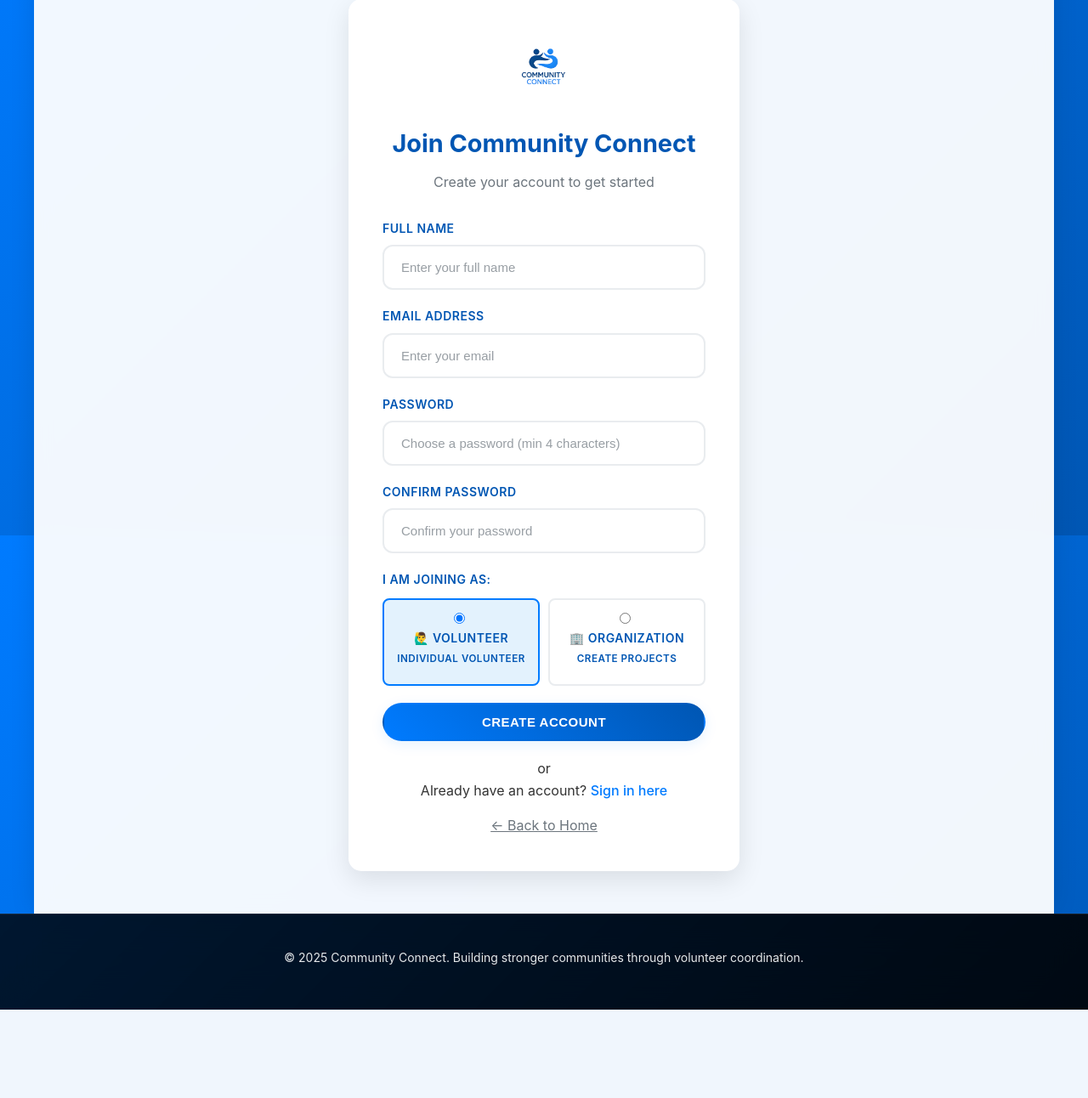
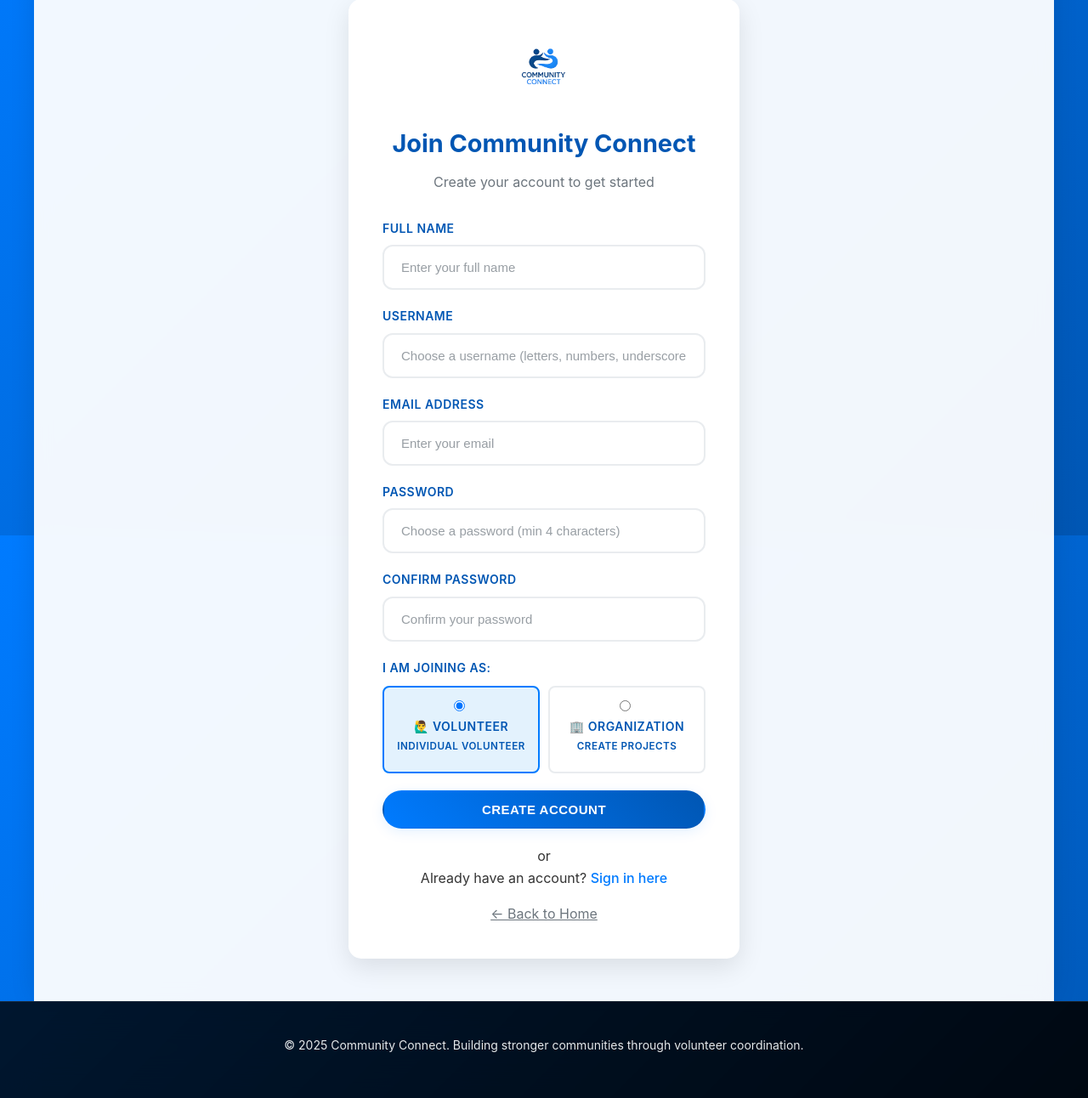
Before and after one commit to induwarauthsara/community-connect, a PHP site: page /signup.php in a window 1280 px wide. Shown: the part 170-1462 px from the top of the page at 85% size. Before the commit the page ends 1358 px from the top, so only its background shows below. Run offline with PHP 8.4, Linux system fonts and the light colour scheme.

Commit message:
Implement username support in login and signup processes, including validation and database adjustments

```diff
--- a/signup.php
+++ b/signup.php
@@ -29,16 +29,21 @@ $success_message = '';
 // Handle form submission
 if ($_SERVER['REQUEST_METHOD'] === 'POST') {
     $name = trim($_POST['name'] ?? '');
+    $username = trim($_POST['username'] ?? '');
     $email = trim($_POST['email'] ?? '');
     $password = $_POST['password'] ?? '';
     $confirm_password = $_POST['confirm_password'] ?? '';
     $role = $_POST['role'] ?? 'volunteer';
 
     // Validate inputs
-    if (empty($name) || empty($email) || empty($password) || empty($confirm_password)) {
+    if (empty($name) || empty($username) || empty($email) || empty($password) || empty($confirm_password)) {
         $error_message = 'Please fill in all required fields.';
     } elseif (!filter_var($email, FILTER_VALIDATE_EMAIL)) {
         $error_message = 'Please enter a valid email address.';
+    } elseif (strlen($username) < 3) {
+        $error_message = 'Username must be at least 3 characters long.';
+    } elseif (!preg_match('/^[a-zA-Z0-9_]+$/', $username)) {
+        $error_message = 'Username can only contain letters, numbers, and underscores.';
     } elseif ($password !== $confirm_password) {
         $error_message = 'Passwords do not match.';
     } elseif (strlen($password) < 4) {
@@ -46,23 +51,24 @@ if ($_SERVER['REQUEST_METHOD'] === 'POST') {
     } else {
         // Escape data for simple queries
         $name = mysqli_real_escape_string($connection, $name);
+        $username = mysqli_real_escape_string($connection, $username);
         $email = mysqli_real_escape_string($connection, $email);
         $password = mysqli_real_escape_string($connection, $password);
         $role = mysqli_real_escape_string($connection, $role);
 
-        // Check if email already exists
-        $check_sql = "SELECT user_id FROM users WHERE email = '$email'";
+        // Check if username or email already exists
+        $check_sql = "SELECT user_id FROM users WHERE username = '$username' OR email = '$email'";
         $check_result = mysqli_query($connection, $check_sql);
 
         if (mysqli_num_rows($check_result) > 0) {
-            $error_message = 'An account with this email already exists.';
+            $error_message = 'An account with this username or email already exists.';
         } else {
             // Create new user (simple password storage)
-            $insert_sql = "INSERT INTO users (name, email, password, role) VALUES ('$name', '$email', '$password', '$role')";
+            $insert_sql = "INSERT INTO users (name, username, email, password, role) VALUES ('$name', '$username', '$email', '$password', '$role')";
             if (mysqli_query($connection, $insert_sql)) {
-                $success_message = 'Account created successfully! You can now login.';
+                $success_message = 'Account created successfully! You can now login with your username.';
                 // Clear form data
-                $name = $email = '';
+                $name = $username = $email = '';
             } else {
                 $error_message = 'Failed to create account. Please try again.';
             }
@@ -189,6 +195,13 @@ include 'includes/header.php';
                 </div>
 
                 <div class="form-group">
+                    <label for="username">Username</label>
+                    <input type="text" id="username" name="username" class="form-control" required
+                           value="<?php echo isset($username) ? htmlspecialchars($username) : ''; ?>"
+                           placeholder="Choose a username (letters, numbers, underscore only)">
+                </div>
+
+                <div class="form-group">
                     <label for="email">Email Address</label>
                     <input type="email" id="email" name="email" class="form-control" required
                            value="<?php echo isset($email) ? htmlspecialchars($email) : ''; ?>"
```
Also changed, not shown: login.php (+9 -12 lines), setup_database.php (+9 -9 lines).
